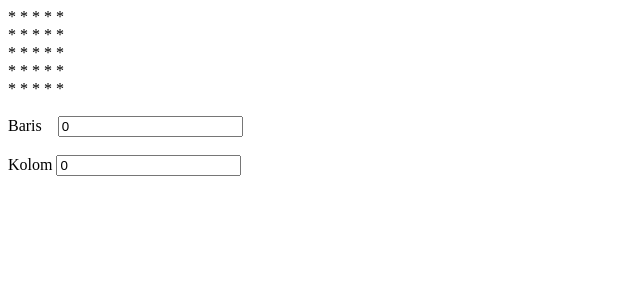
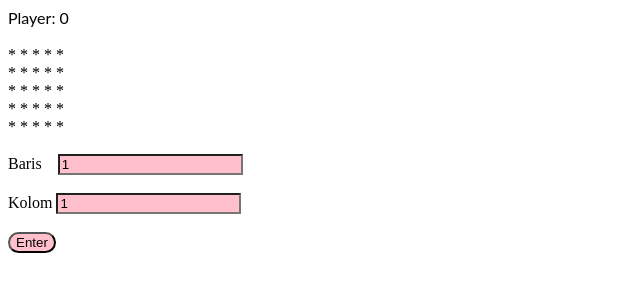
Before and after one commit to FeronicaNat/c14180099-Angular1, an Angular app: page / in a window 1280 px wide. Shown: the top 300 px of the page, without its empty margins (0-640 px from the left). Built offline with nearby package versions, Linux system fonts and the light colour scheme.

Commit message:
2 files modified

```diff
--- a/src/app/app.component.html
+++ b/src/app/app.component.html
@@ -4,7 +4,7 @@
 </p>
 
 
- <ng-container *ngFor="let b of row;">
+ <!-- <ng-container *ngFor="let b of row;">
    <ng-container *ngFor="let k of col;">
       {{bintang}}
 
@@ -20,4 +20,41 @@
 
  <br>
  <label style="padding-right:12px;">Baris </label><input [(ngModel)]="baris" type="text"/>  <br><br>
- <label>Kolom </label><input [(ngModel)]="kolom" type="text"/>
+ <label>Kolom </label><input [(ngModel)]="kolom" type="text"/> -->
+
+
+
+  <!-- <br>
+ <label style="padding-right:12px;">Baris </label><input [(ngModel)]="baris" type="number"/>  <br><br>
+ <label>Kolom </label><input [(ngModel)]="kolom" type="number"/>
+
+ <br><br> -->
+ <!-- <button (click)="changePlayer(baris,kolom)"> SEND</button> -->
+
+
+ <p> Player: {{player}}</p>
+
+ <h3>{{winner}}</h3>
+<!-- <ng-container *ngFor="let ba of board;let i=index">
+  <ng-container *ngFor="let ko of board;let j=index">
+   {{board[i][j]}}
+   </ng-container>
+</ng-container> -->
+
+ <ng-container *ngFor="let ba of board;">
+   <ng-container *ngFor="let ko of ba;let i=index">
+     {{ko}}
+     <ng-template *ngIf="i % 5 == 0 && i/5==1;then templatetrue;"> </ng-template>
+   </ng-container>
+ </ng-container>
+
+ <ng-template #templatetrue>
+   <br>
+ </ng-template>
+
+ <br>
+ <label style="padding-right:12px;">Baris </label><input [(ngModel)]="baris" type="number" style="background-color:pink;"/>  <br><br>
+ <label>Kolom </label><input [(ngModel)]="kolom" type="number" style="background-color:pink;"/>
+
+ <br><br>
+ <button style="border-radius:20px;background-color:pink;"(click)="changePlayer()">Enter</button>
--- a/src/app/app.component.ts
+++ b/src/app/app.component.ts
@@ -6,20 +6,129 @@ import { Component, VERSION } from '@angular/core';
   styleUrls: [ './app.component.css' ]
 })
 export class AppComponent  {
-  name = 'Angular ' + VERSION.major;
+  // name = 'Angular ' + VERSION.major;
 
-   row=[1,2,3,4,5]
-   col=[1,2,3,4,5]
+  board : any[][];
+  b:number;
+  k:number;
 
-   player1="1";
-   player2="2"
+  //  row=[1,2,3,4,5]
+  //  col=[1,2,3,4,5]
 
-   listPLayers =
-   [{name:'player1', score:0}, {name:'player2',score:0}]
-
-   bintang="*"
-   baris=0;
-   kolom=0;
+  flag=0;
+   bintang="*";
+   baris=1;
+   kolom=1;
+   ba=0;
+   ko=0;
+   count=0;
+   i=0;
+   j=0;
+   player="0";
+   winner:string
+   winnerstat:boolean=false;
+   countwin1=0;
+   countwin0=0;
 
 
+   ngOnInit(){
+    this.board=[];
+    for(var b=1;b<6;b++){
+      this.board[b]=[];
+      for(var k=1;k<6;k++){
+        // this.board[k]=[];
+        this.board[b][k]="*";
+      }
+     }
+   }
+
+   changePlayer(){
+     if(this.winnerstat==false){
+       if(this.baris>0 &&this.baris<=5&&this.kolom>0&&this.kolom<=5){
+         if(this.board[this.baris][this.kolom]=="*"){
+           this.board[this.baris][this.kolom]=this.player;
+           if(this.player=="1"){
+             this.player="0";
+           }
+           else{
+             this.player="1";
+           }
+           this.checkWinner();
+         }
+         else{
+           alert("Baris dan kolom tersebut sudah diisi");
+         }
+       }
+       else if(this.baris<0){
+         alert("Baris tidak boleh kurang dari 1");
+       }
+       else if(this.baris>5){
+         alert("Baris tidak boleh lebih dari 5");
+       }
+       else if(this.kolom<0){
+         alert("Kolom tidak boleh kurang dari 1")
+       }
+       else if(this.kolom>5){
+         alert("Kolom tidak boleh lebih dari 5")
+       }
+       else{
+         alert("Baris atau kolom tidak sesuai")
+       }
+
+     }
+   }
+
+   checkWinner(){
+
+     //  buat baris hrs 11 21 31 41 51
+     for(var b=1;b<6;b++){
+       this.countwin0=0;
+       this.countwin1=0;
+       for(var k=1;k<6;k++){
+         if(this.board[k][b]=="0"){
+           this.countwin0++;
+         }
+         else if(this.board[k][b]=="1"){
+           this.countwin1++;
+         }
+       }
+       if(this.countwin0>=4){
+         this.winner="The winner is Player 0";
+         this.player="-";
+         this.winnerstat=true;
+       }
+       else if(this.countwin1>=4){
+         this.winner="The winner is Player 1"
+         this.player="-";
+         this.winnerstat=true;
+       }
+     }
+
+
+     //  bua kolom hrs 11 12 13 14 15
+     for(var b=1;b<6;b++){
+       this.countwin0=0; //reset count klo beda baris
+       this.countwin1=0;
+       for(var k=1;k<6;k++){
+         if(this.board[b][k]=="0"){
+           this.countwin0++;
+         }
+         else if(this.board[b][k]=="1"){
+           this.countwin1++;
+         }
+       }
+       if(this.countwin0>=4){
+         this.winner="The winner is Player 0";
+         this.player="-";
+         this.winnerstat=true;
+       }
+       else if(this.countwin1>=4){
+         this.winner="The winner is Player 1";
+         this.player="-";
+         this.winnerstat=true;
+       }
+
+     }
+   }
+
 }
```
